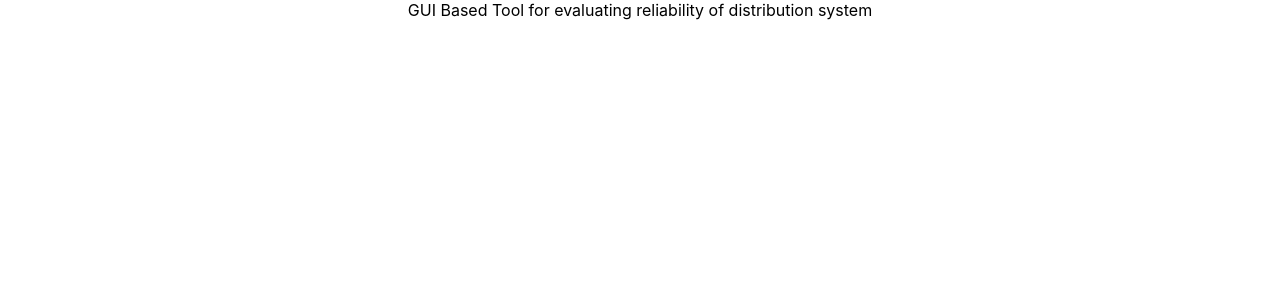
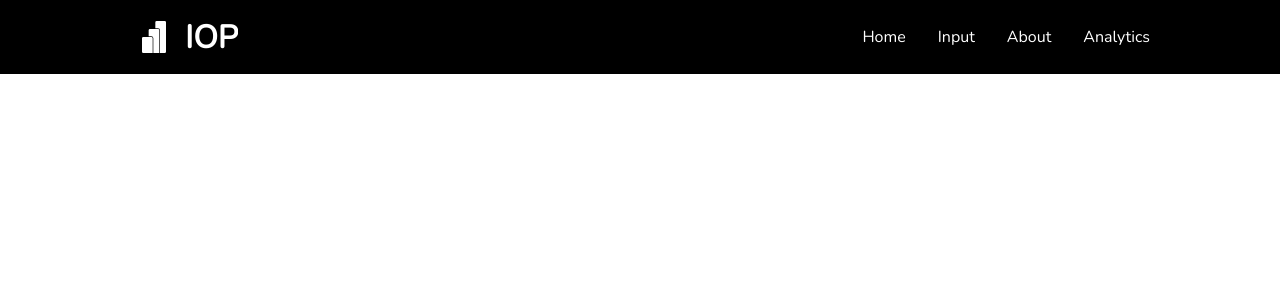
Before and after one commit to Eric761/IOP, a React (Create React App) app: page / in a window 1280 px wide. Shown: the top 300 px of the page. Built offline with nearby package versions, Linux system fonts and the light colour scheme.

Commit message:
Header completed
Signed-off-by: Fardeen <fkamal@ee.iitr.ac.in>

```diff
--- a/package.json
+++ b/package.json
@@ -6,9 +6,13 @@
     "@testing-library/jest-dom": "^5.12.0",
     "@testing-library/react": "^11.2.7",
     "@testing-library/user-event": "^12.8.3",
+    "particles-bg": "^2.5.5",
     "react": "^17.0.2",
     "react-dom": "^17.0.2",
+    "react-icons": "^4.2.0",
+    "react-router-dom": "^5.2.0",
     "react-scripts": "4.0.3",
+    "styled-components": "^5.3.0",
     "web-vitals": "^1.1.2"
   },
   "scripts": {
--- a/public/index.html
+++ b/public/index.html
@@ -15,6 +15,8 @@
       user's mobile device or desktop. See https://developers.google.com/web/fundamentals/web-app-manifest/
     -->
     <link rel="manifest" href="%PUBLIC_URL%/manifest.json" />
+    <link rel="preconnect" href="https://fonts.gstatic.com">
+    <link href="https://fonts.googleapis.com/css2?family=Nunito&display=swap" rel="stylesheet">
     <!--
       Notice the use of %PUBLIC_URL% in the tags above.
       It will be replaced with the URL of the `public` folder during the build.
--- a/src/App.js
+++ b/src/App.js
@@ -1,10 +1,14 @@
 import React from 'react';
+import Home from './components/Home';
+import {BrowserRouter,Switch,Route} from "react-router-dom";
 
 const App = () => {
   return (
-    <div style={{textAlign: "center"}}>
-      GUI Based Tool for evaluating reliability of distribution system
-    </div>
+    <BrowserRouter>
+      <Switch>
+        <Route exact path="/" render={() => <Home />} />
+      </Switch>
+    </BrowserRouter>
   )
 }
 
--- /dev/null
+++ b/src/components/Header/index.js
@@ -0,0 +1,19 @@
+import React, { useState } from "react";
+import Sidebar from "../Sidebar";
+import Navbar from "../Navbar";
+
+const Header = () => {
+  const [isOpen, setIsOpen] = useState(false);
+  const toggle = () => {
+    setIsOpen(!isOpen);
+  };
+
+  return (
+    <>
+      <Sidebar isOpen={isOpen} toggle={toggle} />
+      <Navbar toggle={toggle} />
+    </>
+  );
+};
+
+export default Header;
--- /dev/null
+++ b/src/components/Home/Home.elements.js
@@ -0,0 +1,5 @@
+import styled from "styled-components";
+
+export const Container = styled.div`
+min-height: 100vh;
+`;
--- /dev/null
+++ b/src/components/Home/index.js
@@ -0,0 +1,17 @@
+import React from 'react';
+import ParticlesBg from "particles-bg";
+import {
+    Container,
+} from './Home.elements';
+import Header from "../Header";
+
+const Home = () => {
+    return (
+        // <Container>
+        // <ParticlesBg color="#000000" num={150} type="cobweb" bg={true} />
+        // </Container>
+        <Header />
+    )
+}
+
+export default Home;
--- /dev/null
+++ b/src/components/Navbar/NavbarElements.js
@@ -0,0 +1,86 @@
+import styled from "styled-components";
+import { Link } from "react-router-dom";
+
+export const Nav = styled.nav`
+  background-color: #000;
+  height: 74px;
+  display: flex;
+  justify-content: center;
+  align-items: center;
+  position: sticky;
+  font-size: 1rem;
+  top: 0;
+  z-index: 10;
+  @media screen and (max-width: 960px) {
+    transition: 0.8s all ease;
+  }
+`;
+
+export const NavContainer = styled.div`
+  display: flex;
+  justify-content: space-between;
+  height: 74px;
+  width: 100%;
+  z-index: 1;
+  padding: 0 24px;
+  max-width: 1100px;
+`;
+
+export const NavLogo = styled(Link)`
+  color: #fff;
+  justify-self: flex-start;
+  cursor: pointer;
+  font-size: 2rem;
+  display: flex;
+  align-items: center;
+  justify-content: space-between;
+  margin-left: 24px;
+  font-weight: bold;
+  text-decoration: none;
+  span{
+      margin-left: 15px;
+  }
+`;
+
+export const MobileIcon = styled.div`
+  display: none;
+  @media screen and (max-width: 760px) {
+    display: block;
+    position: absolute;
+    top: 0;
+    right: 0;
+    transform: translate(-100%, 60%);
+    font-size: 1.8rem;
+    cursor: pointer;
+    color: #fff;
+  }
+`;
+
+export const NavMenu = styled.ul`
+  display: flex;
+  align-items: center;
+  list-style: none;
+  text-align: center;
+  margin-right: --22px;
+  @media screen and (max-width: 768px) {
+    display: none;
+  }
+`;
+
+export const NavItems = styled.li`
+  height: 74px;
+`;
+
+export const NavLinks = styled(Link)`
+color: #fff;
+display: flex;
+align-items: center;
+text-decoration: none;
+padding: 0 1rem;
+height: 100%;
+cursor: pointer;
+
+&:active{
+    border-bottom: 3px solid #01bf71;
+}
+`;
--- /dev/null
+++ b/src/components/Navbar/index.js
@@ -0,0 +1,38 @@
+import React from 'react';
+import { SiPowerbi } from "react-icons/si";
+import {FaBars} from "react-icons/fa";
+import { Nav,NavContainer,NavLogo,MobileIcon,NavItems,NavLinks,NavMenu } from "./NavbarElements";
+
+const Navbar = ({toggle}) => {
+    return (
+        <>
+        <Nav>
+            <NavContainer>
+                <NavLogo to="/">
+                <SiPowerbi />
+                <span>IOP</span>
+                </NavLogo>
+                <MobileIcon onClick={toggle}>
+                    <FaBars />
+                </MobileIcon>
+                <NavMenu>
+                <NavItems>
+                    <NavLinks to="/">Home</NavLinks>
+                </NavItems>
+                <NavItems>
+                    <NavLinks to="/">Input</NavLinks>
+                </NavItems>
+                <NavItems>
+                    <NavLinks to="/">About</NavLinks>
+                </NavItems>
+                <NavItems>
+                    <NavLinks to="/">Analytics</NavLinks>
+                </NavItems>
+                </NavMenu>
+            </NavContainer>
+        </Nav>
+        </>
+    )
+}
+
+export default Navbar
--- /dev/null
+++ b/src/components/Sidebar/SidebarElements.js
@@ -0,0 +1,63 @@
+import styled from "styled-components";
+import {FaTimes} from "react-icons/fa";
+import { Link } from "react-router-dom";
+
+export const SidebarContainer = styled.div`
+position: fixed;
+z-index: 999;
+width: 100%;
+height: 100%;
+background: #0d0d0d;
+display: grid;
+align-items: center;
+top: ${({isOpen}) => (isOpen ? "0" : "-100%")};
+left: 0;
+transition: 0.3s ease-in-out;
+opacity: ${({isOpen}) => (isOpen ? "100%" : "0%")};
+`;
+
+export const CloseIcon = styled(FaTimes)`
+color: #fff;
+`;
+
+export const Icon = styled.div`
+position: absolute;
+top: 1.2rem;
+right: 1.5rem;
+background: transparent;
+font-size: 2rem;
+cursor: pointer;
+outline: none;
+`;
+
+export const SidebarWrapper = styled.div`
+color: #fff;
+`;
+
+export const SidebarMenu = styled.ul`
+display: grid;
+grid-template-columns: 1fr;
+grid-template-rows: repeat(4,80px);
+text-align: center;
+
+@media screen and (max-width: 768px){
+    grid-template-rows: repeat(4,70px);
+}
+`;
+
+export const SidebarLink = styled(Link)`
+display: flex;
+align-items: center;
+justify-content: center;
+font-size: 1.5rem;
+text-decoration: none;
+list-style: none;
+transition: 0.2s ease-in-out;
+color: #fff;
+cursor: pointer;
+
+&:hover{
+    color: #01bf71;
+    transition: 0.2s ease-in-out;
+}
+`;
--- /dev/null
+++ b/src/components/Sidebar/index.js
@@ -0,0 +1,25 @@
+import React from "react";
+import { CloseIcon, SidebarContainer, Icon, SidebarWrapper, SidebarMenu, SidebarLink} from "./SidebarElements";
+
+const Sidebar = ({isOpen,toggle}) => {
+  return (
+    <>
+      {/* If we click on any part of Sidebar it still closes !! */}
+      <SidebarContainer isOpen={isOpen} onClick={toggle}>
+        <Icon onClick={toggle}>
+          <CloseIcon />
+        </Icon>
+        <SidebarWrapper>
+            <SidebarMenu>
+                <SidebarLink to="/" onClick={toggle}>Home</SidebarLink>
+                <SidebarLink to="/" onClick={toggle}>Input</SidebarLink>
+                <SidebarLink to="/" onClick={toggle}>About</SidebarLink>
+                <SidebarLink to="/" onClick={toggle}>Analytics</SidebarLink>
+            </SidebarMenu>
+        </SidebarWrapper>
+      </SidebarContainer>
+    </>
+  );
+};
+
+export default Sidebar;
--- a/src/index.css
+++ b/src/index.css
@@ -1,14 +1,7 @@
 * {
+  box-sizing: border-box;
   margin: 0;
   padding: 0;
-  box-sizing: border-box;
+  font-family: "Nunito", sans-serif;
+  overflow-x: hidden;
 }
-
-body {
-  margin: 0;
-  font-family: -apple-system, BlinkMacSystemFont, "Segoe UI", "Roboto", "Oxygen",
-    "Ubuntu", "Cantarell", "Fira Sans", "Droid Sans", "Helvetica Neue",
-    sans-serif;
-  -webkit-font-smoothing: antialiased;
-  -moz-osx-font-smoothing: grayscale;
-}
```
Also changed, not shown: 1 other file (tests, documents, lock files or other folders).
